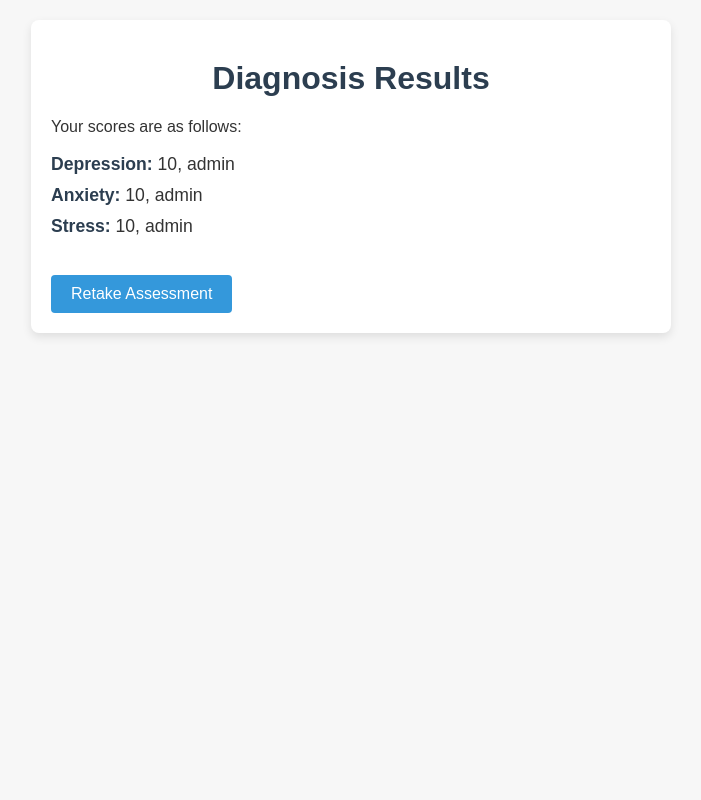
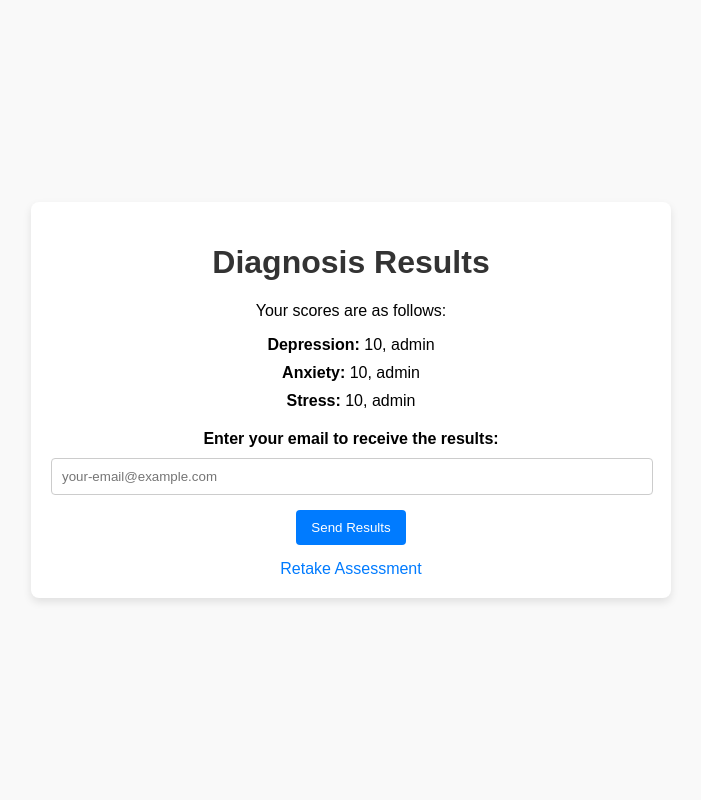
Before and after one commit to rydzze/MentalAssess, a Flask app: template templates/result.html in a window 1280 px wide. Shown: the whole page, without its empty margins (289-990 px from the left). Run offline with Flask 3, Linux system fonts and the light colour scheme; the template is opened without the code that fills it: most values are stand-ins (such as "Sample title", 1, 10 or a date in 2020); some libraries are stand-ins or nearby versions.

Commit message:
implement smtp

```diff
--- a/run.py
+++ b/run.py
@@ -1,10 +1,24 @@
-from flask import Flask, render_template, request, redirect, url_for, session
+from flask import Flask, render_template, request, redirect, url_for, session, flash
+from flask_mail import Mail, Message
 from app.depression import calculate_depression_score
 from app.anxiety import calculate_anxiety_score
 from app.stress import calculate_stress_score
+from dotenv import load_dotenv
+import os
 
 app = Flask(__name__)
 app.secret_key = "MentalAssess"
+
+load_dotenv()
+
+app.config['MAIL_SERVER'] = os.getenv('MAIL_SERVER', 'smtp.gmail.com')
+app.config['MAIL_PORT'] = int(os.getenv('MAIL_PORT', 587))
+app.config['MAIL_USE_TLS'] = os.getenv('MAIL_USE_TLS', 'True') == 'True'
+app.config['MAIL_USERNAME'] = os.getenv('MAIL_USERNAME')
+app.config['MAIL_PASSWORD'] = os.getenv('MAIL_PASSWORD')
+app.config['MAIL_DEFAULT_SENDER'] = os.getenv('MAIL_DEFAULT_SENDER')
+
+mail = Mail(app)
 
 @app.route('/')
 def home():
@@ -62,5 +76,36 @@ def result():
         stress_score=stress_score,
     )
 
+@app.route('/send-email', methods=['POST'])
+def send_email():
+    email = request.form['email']
+    depression_level, depression_score = calculate_depression_score(session)
+    anxiety_level, anxiety_score = calculate_anxiety_score(session)
+    stress_level, stress_score = calculate_stress_score(session)
+
+    subject = "Your Mental Health Assessment Results"
+    body = f"""
+    Dear User,
+
+    Here are your assessment results:
+
+    - Depression: {depression_score}, {depression_level}
+    - Anxiety: {anxiety_score}, {anxiety_level}
+    - Stress: {stress_score}, {stress_level}
+
+    Thank you for using MentalAssess.
+
+    Best regards,
+    MentalAssess Team"""
+
+    try:
+        sender_email = ("MentalAssess Team", "no-reply@mentalassess.com")
+        msg = Message(subject, recipients=[email], body=body, sender=sender_email)
+        mail.send(msg)
+        return redirect(url_for('result', email_sent='success'))
+    except Exception as e:
+        print(f"Error sending email: {e}")
+        return redirect(url_for('result', email_sent='error'))
+
 if __name__ == "__main__":
     app.run(debug=True)
--- a/static/css/result.css
+++ b/static/css/result.css
@@ -1,70 +1,75 @@
-/* General styles for body */
 body {
     font-family: Arial, sans-serif;
-    background-color: #f7f7f7;
-    color: #333;
+    background-color: #f9f9f9;
     margin: 0;
     padding: 0;
+    display: flex;
+    justify-content: center;
+    align-items: center;
+    min-height: 100vh;
+}
+
+.container {
+    background-color: #ffffff;
+    padding: 20px;
+    border-radius: 8px;
+    box-shadow: 0 4px 8px rgba(0, 0, 0, 0.1);
+    width: 100%;
+    max-width: 600px;
+    text-align: center;
 }
 
 h1 {
-    text-align: center;
-    color: #2c3e50;
-    margin-top: 20px;
-}
-
-.container {
-    width: 80%;
-    max-width: 600px;
-    margin: 20px auto;
-    padding: 20px;
-    background-color: #fff;
-    border-radius: 8px;
-    box-shadow: 0px 4px 10px rgba(0, 0, 0, 0.1);
+    color: #333;
 }
 
 ul {
     list-style-type: none;
     padding: 0;
-    font-size: 1.1rem;
 }
 
-li {
+ul li {
     margin: 10px 0;
 }
 
-strong {
-    color: #2c3e50;
+form {
+    margin-top: 20px;
 }
 
-.retake-link {
-    display: inline-block;
-    margin-top: 20px;
-    padding: 10px 20px;
-    background-color: #3498db;
-    color: white;
-    text-decoration: none;
-    font-size: 1rem;
+label {
+    display: block;
+    font-weight: bold;
+    margin-bottom: 10px;
+}
+
+input {
+    width: calc(100% - 20px);
+    padding: 10px;
+    margin-bottom: 15px;
+    border: 1px solid #ccc;
     border-radius: 4px;
 }
 
-.retake-link:hover {
-    background-color: #2980b9;
+button {
+    background-color: #007bff;
+    color: #fff;
+    padding: 10px 15px;
+    border: none;
+    border-radius: 4px;
+    cursor: pointer;
 }
 
-/* Responsive design for mobile */
-@media (max-width: 600px) {
-    h1 {
-        font-size: 1.5rem;
-    }
+button:hover {
+    background-color: #0056b3;
+}
 
-    .container {
-        width: 90%;
-        padding: 15px;
-    }
+a.retake-link {
+    display: inline-block;
+    margin-top: 15px;
+    text-decoration: none;
+    color: #007bff;
+}
 
-    .retake-link {
-        font-size: 1rem;
-        padding: 12px 20px;
-    }
+a.retake-link:hover {
+    text-decoration: underline;
 }
--- /dev/null
+++ b/static/js/popup.js
@@ -0,0 +1,18 @@
+// Check if the query parameter 'email_sent' is present
+const params = new URLSearchParams(window.location.search);
+if (params.has('email_sent')) {
+    const status = params.get('email_sent');
+    if (status === 'success') {
+        Swal.fire({
+            icon: 'success',
+            title: 'Email Sent!',
+            text: 'Your results have been sent successfully.',
+        });
+    } else if (status === 'error') {
+        Swal.fire({
+            icon: 'error',
+            title: 'Error',
+            text: 'There was an issue sending the email. Please try again.',
+        });
+    }
+}
--- a/templates/result.html
+++ b/templates/result.html
@@ -5,6 +5,8 @@
     <meta name="viewport" content="width=device-width, initial-scale=1.0">
     <title>MentalAssess - Results</title>
     <link rel="stylesheet" href="{{ url_for('static', filename='css/result.css') }}">
+    <script src="https://cdn.jsdelivr.net/npm/sweetalert2@11"></script>
+    <script src="{{ url_for('static', filename='js/popup.js') }}" defer></script>
 </head>
 
 <body>
@@ -18,6 +20,12 @@
             <li><strong>Stress:</strong> {{ stress_score }}, {{ stress_level }}</li>
         </ul>
 
+        <form action="/send-email" method="POST" id="emailForm">
+            <label for="email">Enter your email to receive the results:</label>
+            <input type="email" id="email" name="email" placeholder="your-email@example.com" required>
+            <button type="submit">Send Results</button>
+        </form>
+
         <a href="/" class="retake-link">Retake Assessment</a>
     </div>
 </body>
```
Also changed, not shown: 1 other file.
